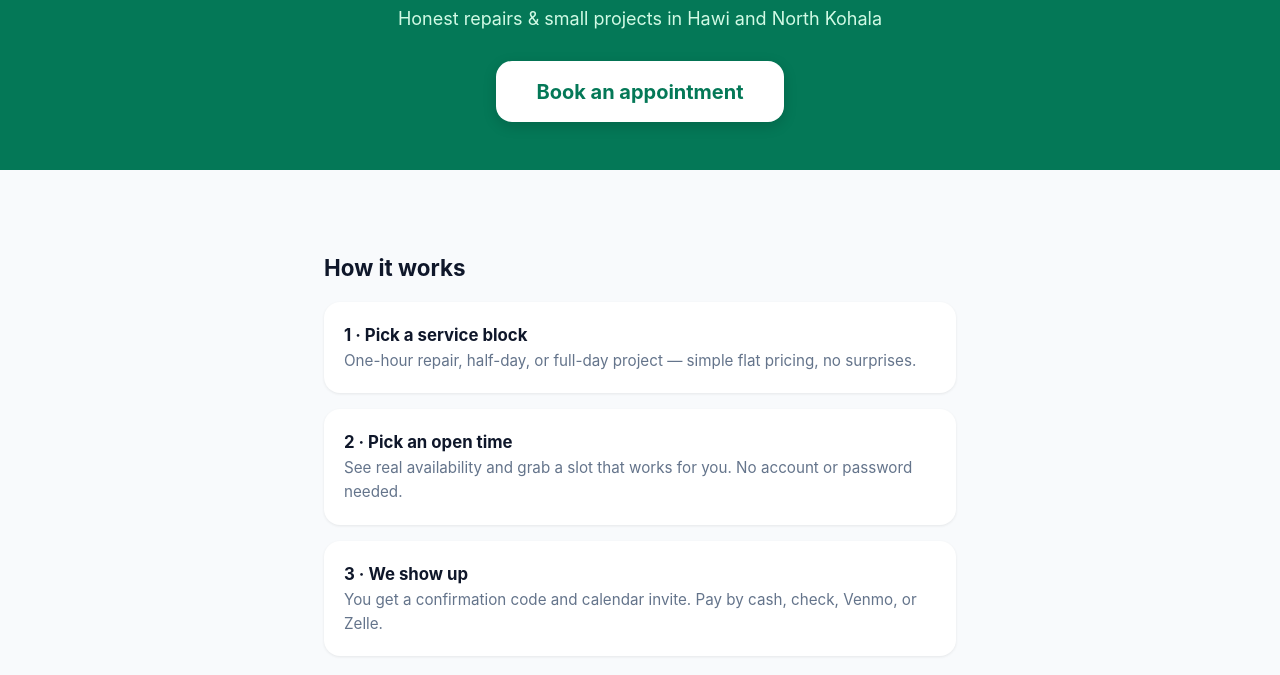
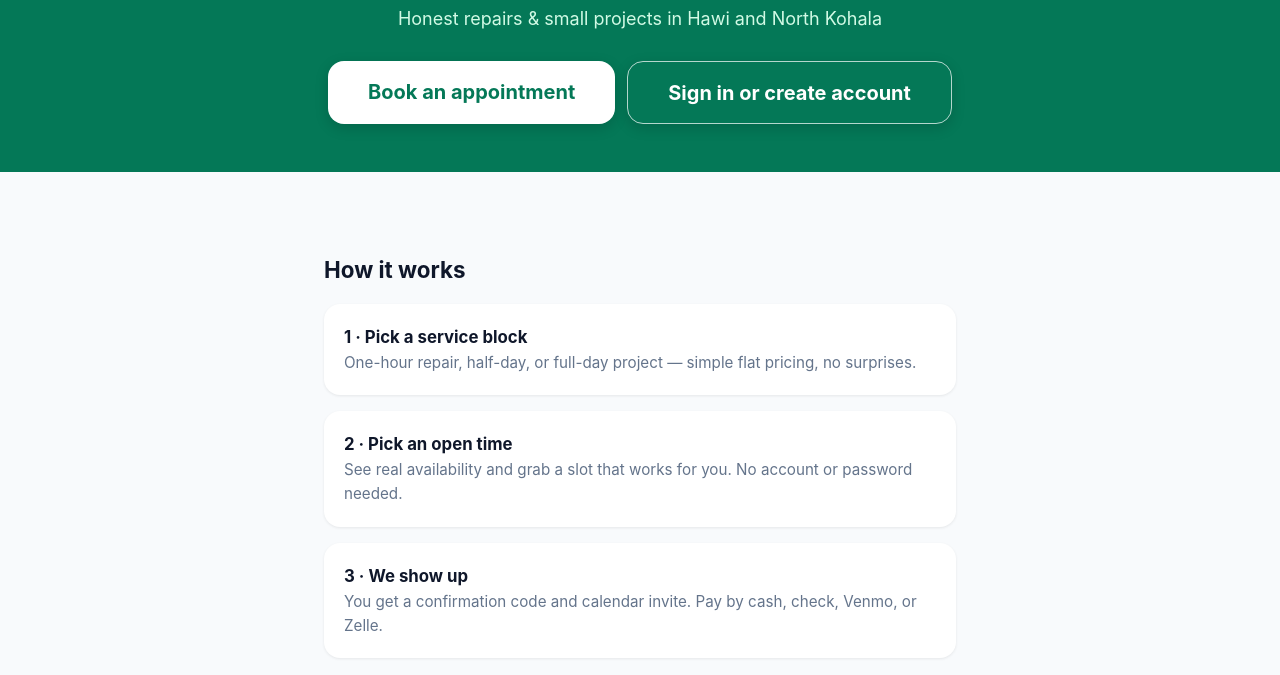
Before and after one commit to christophermarklee/hawihandyman, a plain HTML site: page site/index.html in a window 1280 px wide. Shown: the part 125-800 px from the top of the page. Drawn offline with Linux system fonts and the light colour scheme.

Commit message:
feat: surface customer Cognito sign-in
Co-authored-by: Copilot <223556219+Copilot@users.noreply.github.com>

```diff
--- a/site/index.html
+++ b/site/index.html
@@ -13,9 +13,13 @@
       header { background: var(--green); color: #fff; padding: 4rem 1.25rem 3rem; text-align: center; }
       header h1 { font-size: 2.25rem; letter-spacing: -0.02em; }
       header p { margin-top: 0.5rem; color: #d1fae5; font-size: 1.125rem; }
-      .cta { display: inline-block; margin-top: 1.75rem; background: #fff; color: var(--green);
+      .hero-actions { display: flex; flex-wrap: wrap; justify-content: center; gap: 0.75rem;
+                      margin-top: 1.75rem; }
+      .cta { display: inline-block; background: #fff; color: var(--green);
              font-weight: 700; font-size: 1.25rem; padding: 0.9rem 2.5rem; border-radius: 1rem;
              text-decoration: none; box-shadow: 0 4px 14px rgb(0 0 0 / 0.15); }
+      .cta-secondary { background: transparent; color: #fff;
+                       border: 1px solid rgb(255 255 255 / 0.7); }
       main { max-width: 42rem; margin: 0 auto; padding: 2.5rem 1.25rem 4rem; }
       .services { display: grid; gap: 1rem; margin-top: 1rem; }
       .card { background: #fff; border-radius: 1rem; padding: 1.25rem;
@@ -31,7 +35,10 @@
     <header>
       <h1>Hawi Handyman</h1>
       <p>Honest repairs &amp; small projects in Hawi and North Kohala</p>
-      <a class="cta" href="/book">Book an appointment</a>
+      <div class="hero-actions">
+        <a class="cta" href="/book">Book an appointment</a>
+        <a class="cta cta-secondary" href="/account">Sign in or create account</a>
+      </div>
     </header>
     <main>
       <h2>How it works</h2>
```
Also changed, not shown: app/templates/public/base.html (+9 -3 lines).
